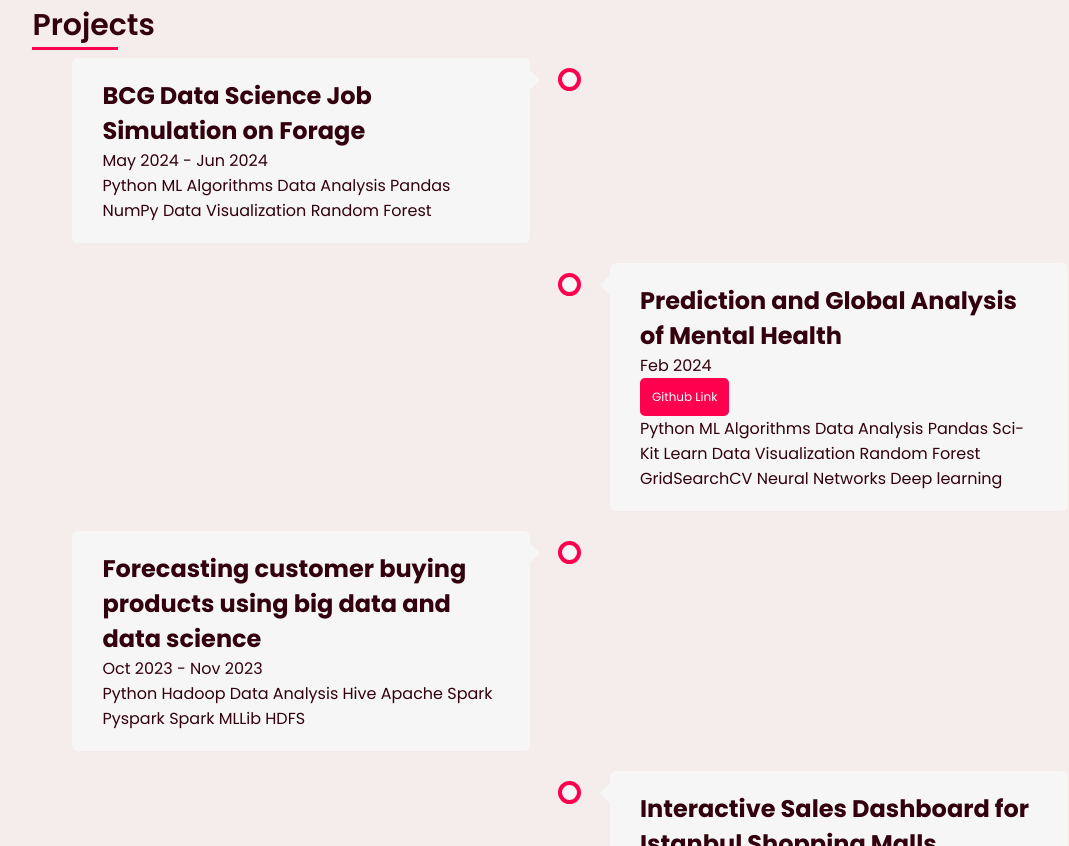
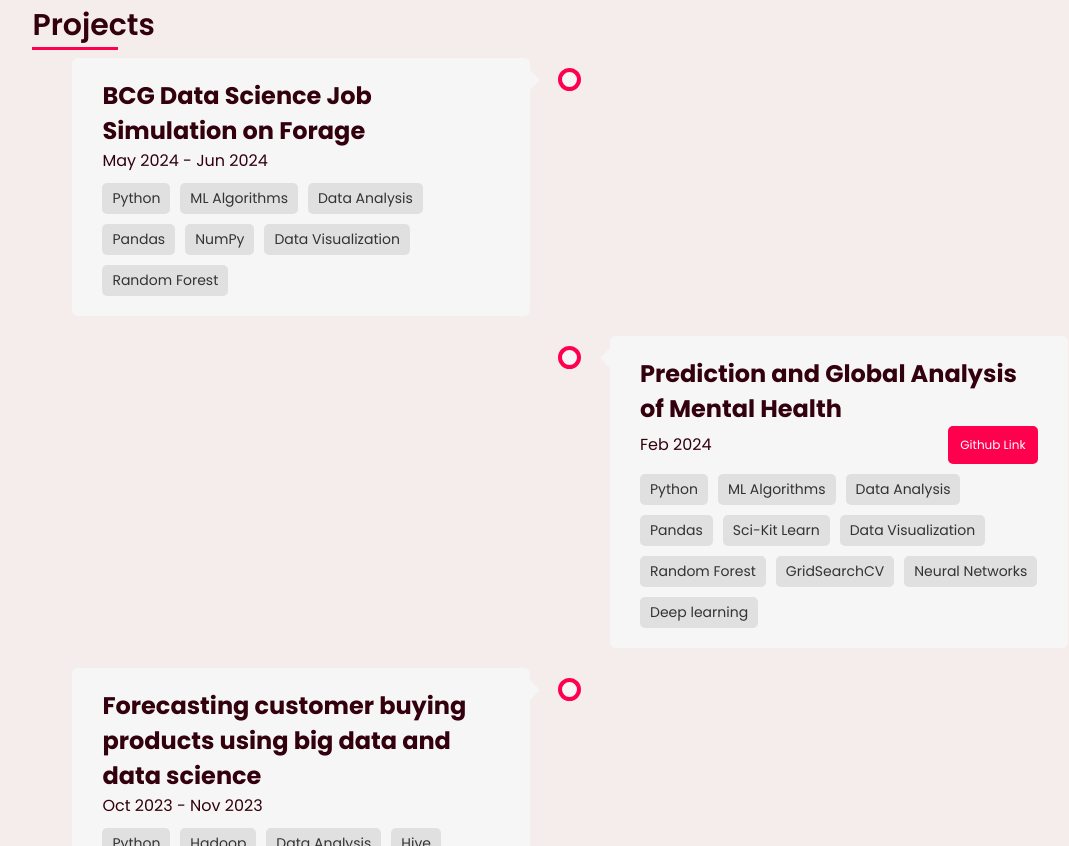
Before and after one commit to ManideepAnnarapu/Manideep-portfolio, a plain HTML site: page index.html in a window 1280 px wide. Shown: the part 1954-2800 px from the top of the page, without its empty margins (70-1139 px from the left). Drawn offline with Linux system fonts and the light colour scheme; files that its build step writes are made by us from their sources.

Commit message:
Update style.css

```diff
--- a/style.css
+++ b/style.css
@@ -128,6 +128,7 @@ html {
 
 .about-col-1 img , .edu-col-2 img{
     width: 100%;
+    max-width: 350px;
     border-radius: 15px;
 }
 
@@ -445,6 +446,34 @@ html {
   color: var(--off-white);
 }
 
+.project-details {
+  display: flex;
+  justify-content: space-between;
+  align-items: center;
+}
+
+.project-details p {
+  margin: 0; /* Remove default margin */
+}
+
+.project-details a {
+  margin-left: auto; /* Ensure the button stays to the right */
+}
+.technical-stack {
+  display: flex;
+  flex-wrap: wrap;
+  gap: 10px;
+  margin-top: 10px;
+}
+
+.tech-box {
+  background-color: #e0e0e0;
+  border-radius: 5px;
+  padding: 5px 10px;
+  font-size: 14px;
+  color: #333;
+}
+
 /*--------------- contact -------------*/
 .contact-left h1 {
   margin-top: 10px;
@@ -677,6 +706,9 @@ footer {
     display: none;
   }
 
+
+
+
   /*------- Contact ---------*/
   .contact-right {
     margin-top: 10px;
```
